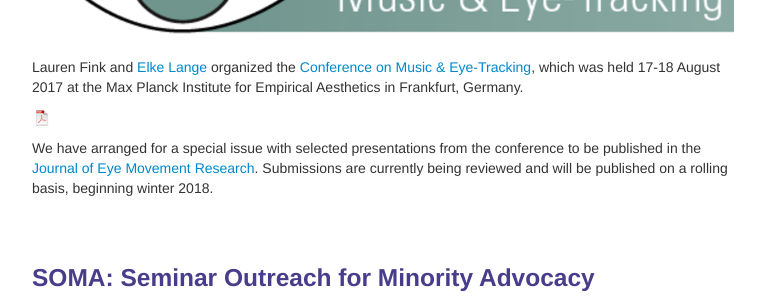
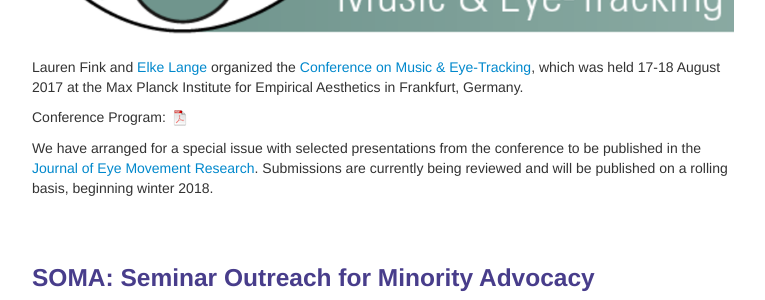
Before and after one commit to lkfink/lkfink.github.io, a Jekyll site: the page built from pages/projects.md, in a window 1280 px wide and 900 px high, scrolled down 766 px. Shown: the part 151-451 px from the top of the window, without its empty margins (258-1023 px from the left). Built offline with Jekyll 4.4.1, drawn with Linux system fonts in a browser that asks for light colours.

Commit message:
Update projects.md

```diff
--- a/pages/projects.md
+++ b/pages/projects.md
@@ -40,7 +40,7 @@
 
 Lauren Fink and [Elke Lange](https://www.aesthetics.mpg.de/en/the-institute/people/lange.html) organized the [Conference on Music & Eye-Tracking](https://www.ae.mpg.de/met17), which was held 17-18 August 2017 at the Max Planck Institute for Empirical Aesthetics in Frankfurt, Germany. <br/>
 
-[![Click here to view the MET conference program](icons16/pdf-icon.png)]({{ BASE_PATH }}/assets/MET17-Konferenzbroschüre.pdf){:target="_blank"}   <br/>
+Conference Program: [![Click here to view the MET conference program](icons16/pdf-icon.png)]({{ BASE_PATH }}/assets/MET17-Konferenzbroschüre.pdf){:target="_blank"}   <br/>
 
 We have arranged for a special issue with selected presentations from the conference to be published in the [Journal of Eye Movement Research](http://www.eyemovementresearch.com/). Submissions are currently being reviewed and will be published on a rolling basis, beginning winter 2018.
 
```
